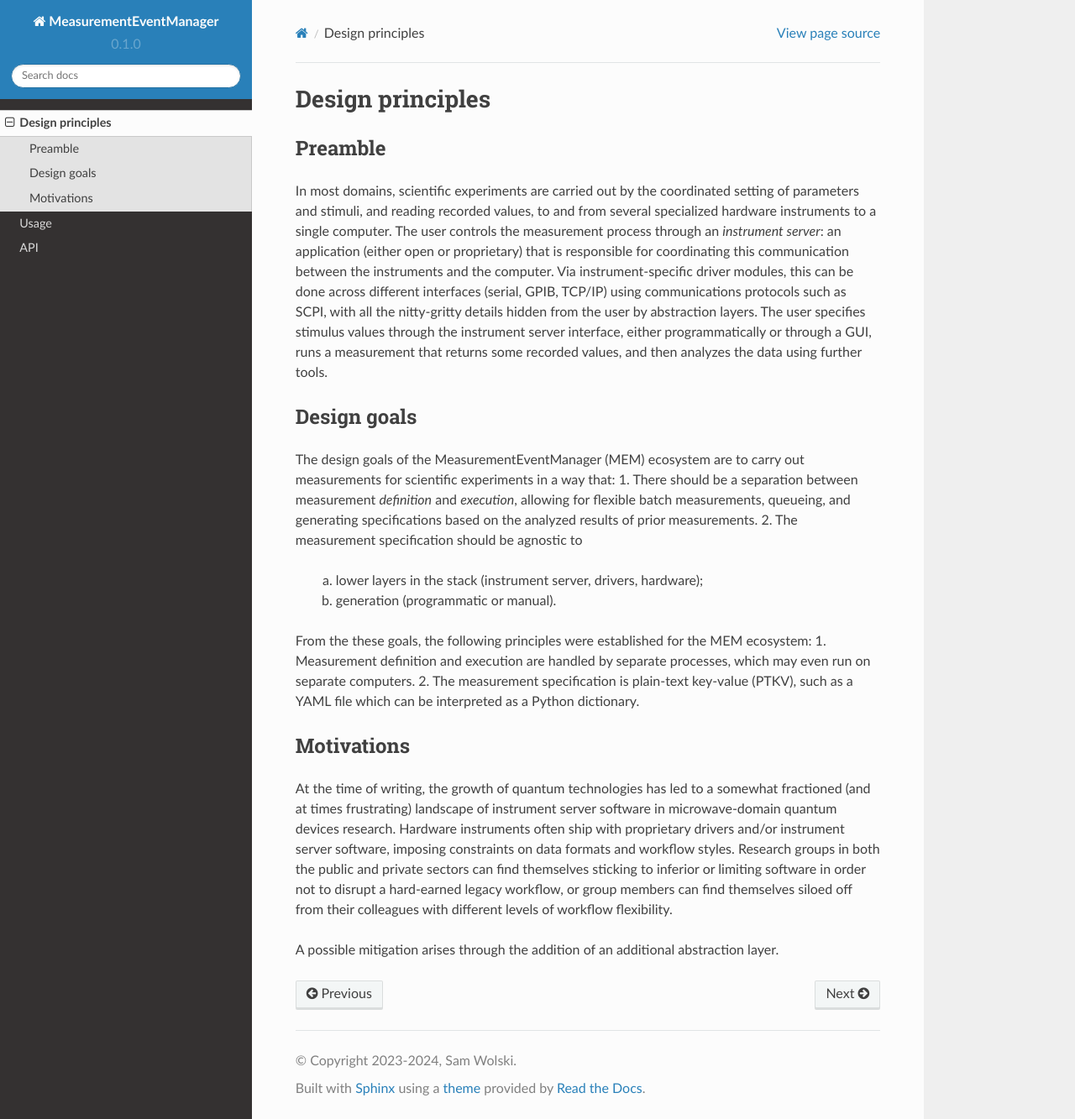
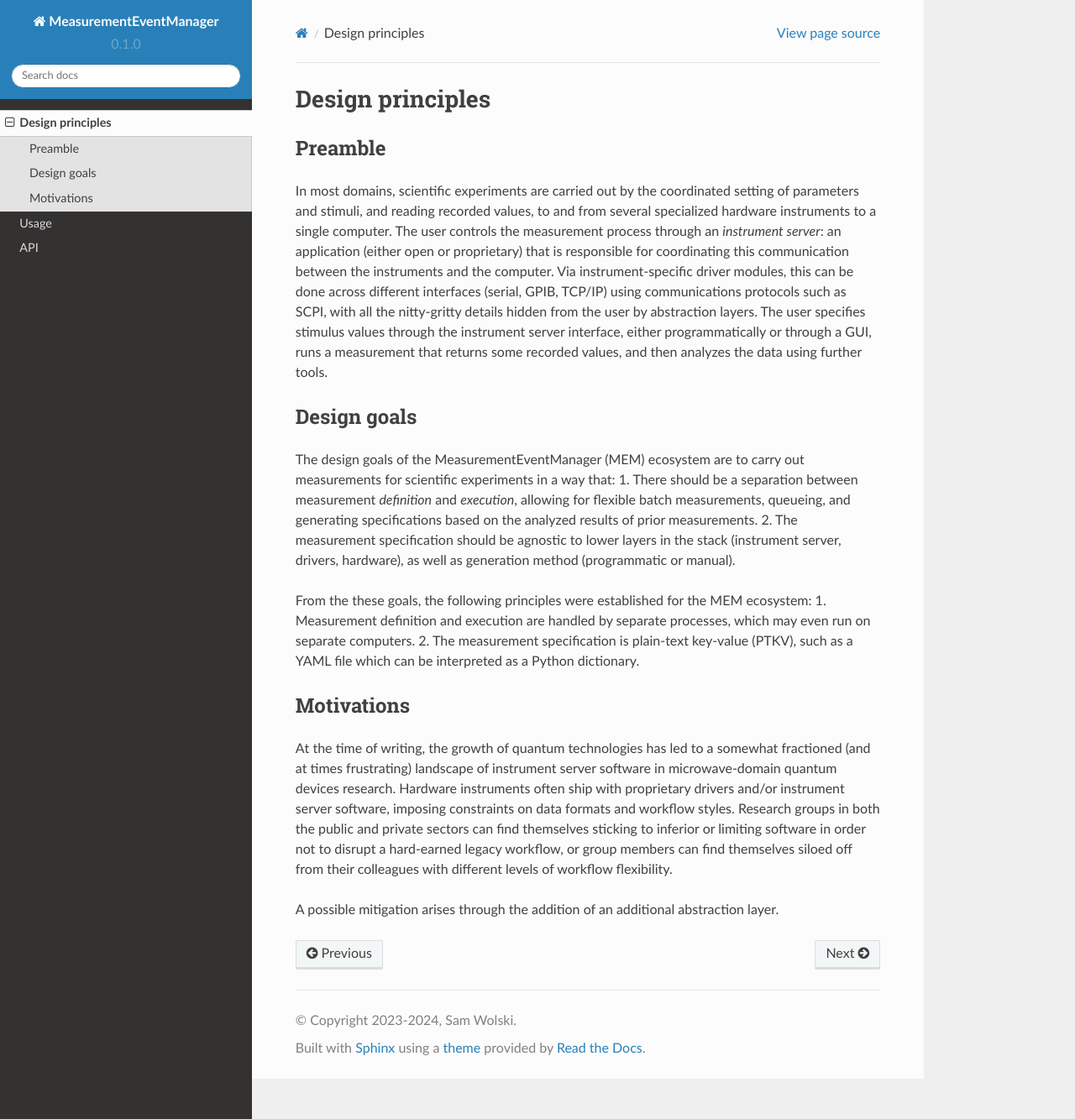
Before and after one commit to M1-QuantumLab/MeasurementEventManager, a Sphinx documentation site: the page built from docs/source/design_principles.rst, in a window 1280 px wide and 1333 px high. Shown: the whole window at 84% size. Built offline with Sphinx 7.4.7 and the Read the Docs theme 2.0.0, drawn with Linux system fonts in a browser that asks for light colours.

Commit message:
Docs: Small cleanup in rst files

```diff
--- a/docs/source/design_principles.rst
+++ b/docs/source/design_principles.rst
@@ -29,9 +29,9 @@ out measurements for scientific experiments in a way that:
 1. There should be a separation between measurement *definition* and
 *execution*, allowing for flexible batch measurements, queueing, and
 generating specifications based on the analyzed results of prior measurements.
-2. The measurement specification should be agnostic to
-    a. lower layers in the stack (instrument server, drivers, hardware);
-    b. generation (programmatic or manual).
+2. The measurement specification should be agnostic to lower layers in the
+stack (instrument server, drivers, hardware), as well as generation method
+(programmatic or manual).
 
 From the these goals, the following principles were established for the MEM
 ecosystem:
--- a/docs/source/usage.rst
+++ b/docs/source/usage.rst
@@ -30,6 +30,4 @@ protocol.
 Installation
 ------------
 
-
-.. code-block:: console
-    $ pip install MeasurementEventManager
+foo bar
```
